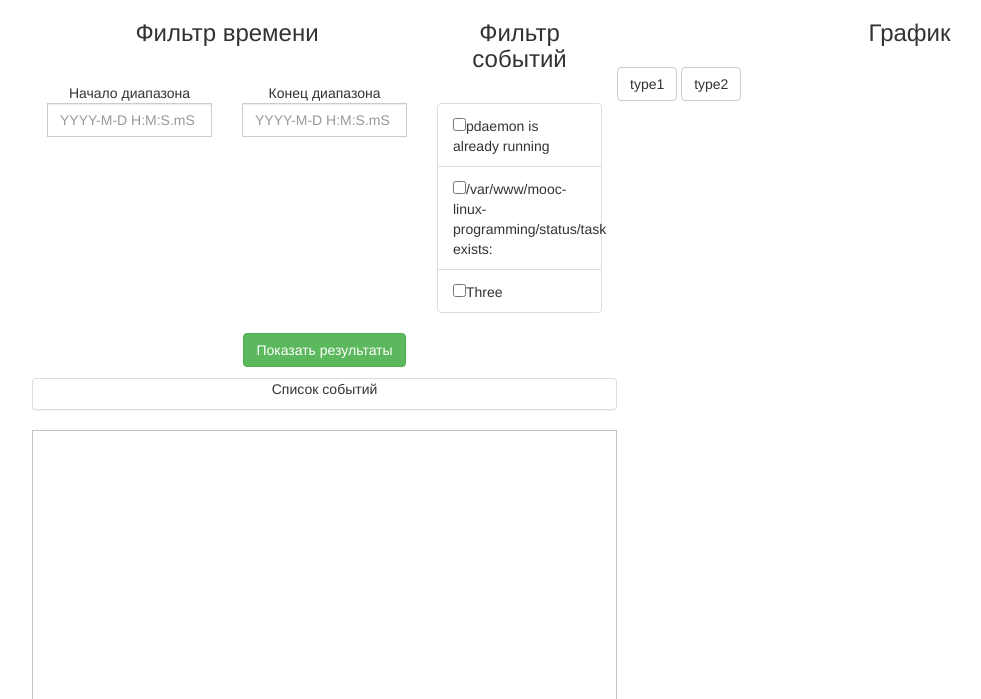
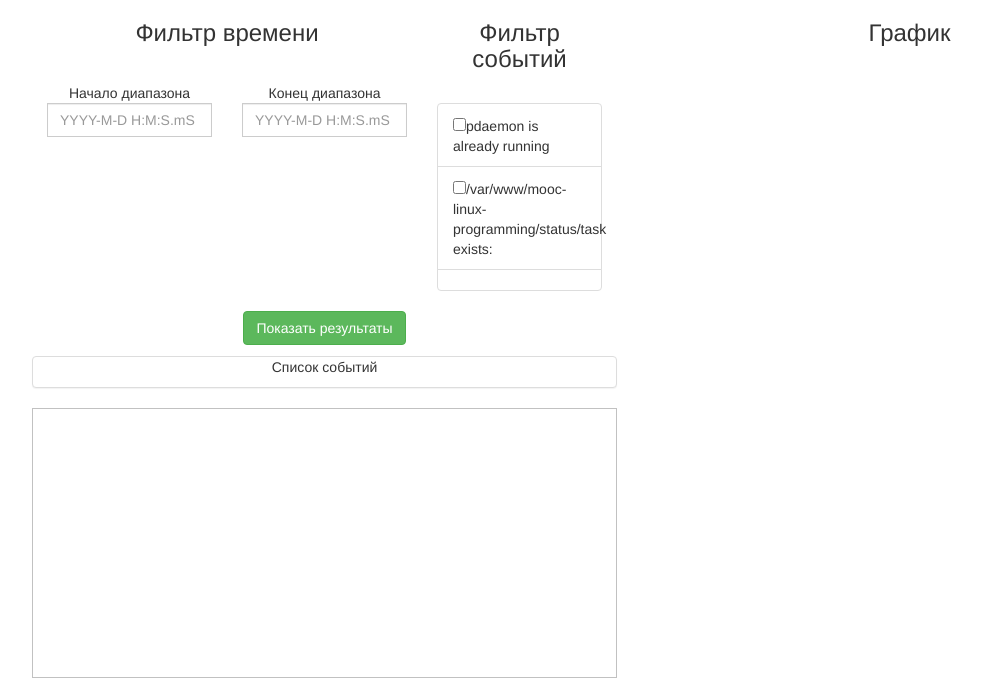
Before and after one commit to OSLL/mooc-lp-statistics, a Django app: template App/templates/home.html in a window 1280 px wide. Shown: the top 699 px of the page, without its empty margins (23-1004 px from the left). Run offline with Django 3.2, Linux system fonts and the light colour scheme; the template is opened without the code that fills it, so the values that code supplies are empty; parts of the project's set-up code (start-up, migrations or seed data) failed here and were passed over; some libraries are stand-ins or nearby versions.

Commit message:
ready to presentation

```diff
--- a/App/templates/home.html
+++ b/App/templates/home.html
@@ -117,8 +117,8 @@
                             <li class="list-group-item">
                                 <input id="second_event" type="checkbox">/var/www/mooc-linux-programming/status/task exists:
                             </li>
-                            <li class="list-group-item">
-                                <input id="third_event" type="checkbox" value='three'>Three
+                            <li  class="list-group-item" >
+                                <input id="third_event" type="checkbox" value='three' hidden="true">
                             </li>
                         </ul>
                     </div>
@@ -145,10 +145,7 @@
                         График
                     </h3>
                 </div>
-                <div class="row voffset2">
-                    <button class="btn btn-default" href="#" role="button">type1</button>
-                    <button class="btn btn-default" type="submit">type2</button>
-                </div>
+
                 <div class="row" id="myChart">
                 </div>
             </div>
```
